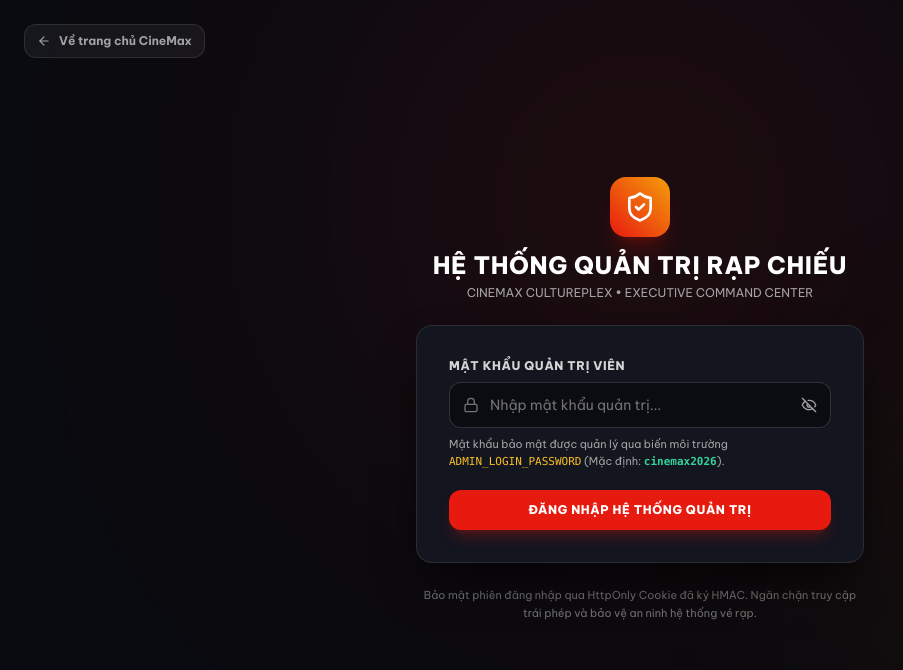
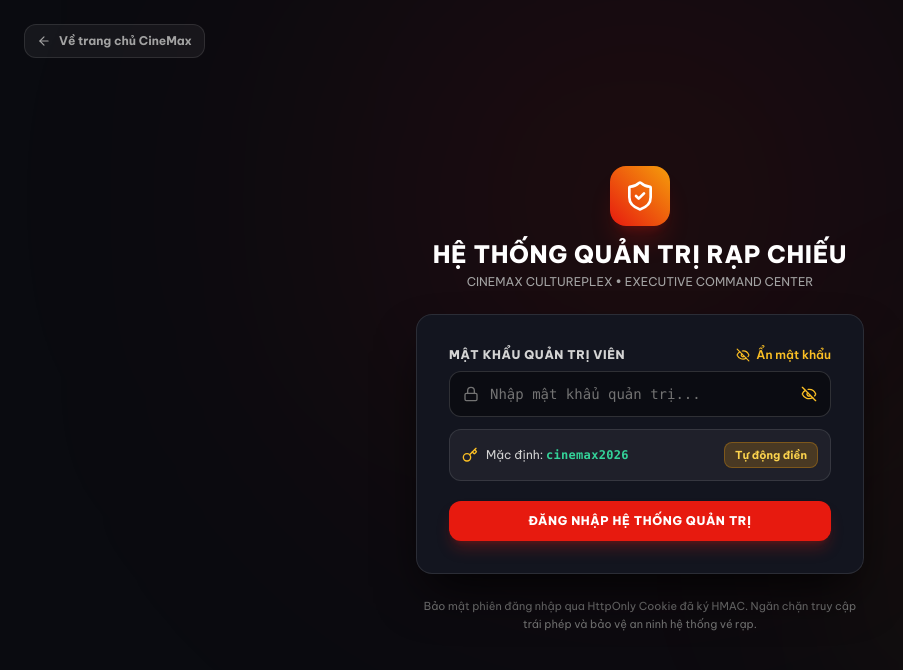
Before and after one commit to nguyenchidung2007real-hue/cinecode, a Next.js app: page /admin/login in a window 1280 px wide. Both pictures are taken after a click on the button "Hiện mật khẩu". Shown: the top 670 px of the page, without its empty margins (0-903 px from the left). Built offline with nearby package versions, Linux system fonts and the light colour scheme; no server answers.

Commit message:
fix(auth): sync middleware fallback secret with adminAuth and add instant auto-fill & visibility on admin login page

```diff
--- a/src/app/admin/login/page.tsx
+++ b/src/app/admin/login/page.tsx
@@ -3,7 +3,7 @@
 import React, { useState, Suspense } from "react";
 import { useRouter, useSearchParams } from "next/navigation";
 import Link from "next/link";
-import { ShieldCheck, Lock, Eye, EyeOff, AlertCircle, ArrowLeft, Loader2, Film, Sparkles } from "lucide-react";
+import { ShieldCheck, Lock, Eye, EyeOff, AlertCircle, ArrowLeft, Loader2, Film, Sparkles, Key, Check } from "lucide-react";
 
 function safeNext(value: string | null): string {
   return value && value.startsWith("/") && !value.startsWith("//") && !value.includes("\\")
@@ -46,9 +46,8 @@
         return;
       }
 
-      // Đăng nhập thành công -> chuyển tiếp tới trang quản trị
-      router.push(fromUrl);
-      router.refresh();
+      // Đăng nhập thành công -> chuyển tiếp thẳng tới trang quản trị (hard navigation để nạp cookie phiên tức thì)
+      window.location.href = fromUrl;
     } catch {
       setErrorMessage("Lỗi kết nối máy chủ, vui lòng thử lại sau.");
       setIsLoading(false);
@@ -66,9 +65,29 @@
         )}
 
         <div>
-          <label className="block text-xs font-black text-neutral-300 uppercase tracking-wider mb-2">
-            Mật khẩu quản trị viên
-          </label>
+          <div className="flex items-center justify-between mb-2">
+            <label className="block text-xs font-black text-neutral-300 uppercase tracking-wider">
+              Mật khẩu quản trị viên
+            </label>
+            <button
+              type="button"
+              onClick={() => setShowPassword(!showPassword)}
+              className="text-xs text-neutral-400 hover:text-white flex items-center gap-1.5 transition-colors cursor-pointer"
+            >
+              {showPassword ? (
+                <>
+                  <EyeOff className="w-3.5 h-3.5 text-amber-400" />
+                  <span className="text-amber-400 font-semibold">Ẩn mật khẩu</span>
+                </>
+              ) : (
+                <>
+                  <Eye className="w-3.5 h-3.5 text-neutral-400" />
+                  <span>Hiện mật khẩu</span>
+                </>
+              )}
+            </button>
+          </div>
+
           <div className="relative">
             <div className="absolute inset-y-0 left-0 pl-3.5 flex items-center pointer-events-none text-neutral-500">
               <Lock className="w-4 h-4" />
@@ -80,20 +99,37 @@
               placeholder="Nhập mật khẩu quản trị..."
               disabled={isLoading}
               autoFocus
-              className="w-full pl-10 pr-11 py-3 bg-black/40 border border-white/15 focus:border-[#e71a0f] rounded-xl text-white placeholder-neutral-500 text-sm outline-none transition-all"
+              className="w-full pl-10 pr-11 py-3 bg-black/40 border border-white/15 focus:border-[#e71a0f] rounded-xl text-white placeholder-neutral-500 text-sm outline-none transition-all font-mono"
             />
             <button
               type="button"
               onClick={() => setShowPassword(!showPassword)}
-              className="absolute inset-y-0 right-0 pr-3.5 flex items-center text-neutral-400 hover:text-white"
-              tabIndex={-1}
+              className="absolute inset-y-0 right-0 pr-3.5 flex items-center text-neutral-400 hover:text-white z-10 cursor-pointer"
+              title={showPassword ? "Ẩn mật khẩu" : "Hiện mật khẩu"}
             >
-              {showPassword ? <EyeOff className="w-4 h-4" /> : <Eye className="w-4 h-4" />}
+              {showPassword ? <EyeOff className="w-4 h-4 text-amber-400" /> : <Eye className="w-4 h-4" />}
             </button>
           </div>
-          <p className="text-[11px] text-neutral-400 mt-2">
-            Mật khẩu bảo mật được quản lý qua biến môi trường <code className="text-amber-400 font-mono">ADMIN_LOGIN_PASSWORD</code> (Mặc định: <code className="text-emerald-400 font-mono font-bold">cinemax2026</code>).
-          </p>
+
+          {/* Quick-fill & default password preview card */}
+          <div className="mt-3 p-3 bg-white/5 border border-white/10 rounded-xl flex items-center justify-between gap-3 text-xs">
+            <div className="flex items-center gap-2 text-neutral-300 min-w-0">
+              <Key className="w-4 h-4 text-amber-400 shrink-0" />
+              <span className="truncate">
+                Mặc định: <strong className="text-emerald-400 font-mono font-bold tracking-wide">cinemax2026</strong>
+              </span>
+            </div>
+            <button
+              type="button"
+              onClick={() => {
+                setPassword("cinemax2026");
+                setShowPassword(true);
+              }}
+              className="px-2.5 py-1 bg-amber-500/20 hover:bg-amber-500/30 text-amber-300 border border-amber-500/30 rounded-lg text-[11px] font-bold cursor-pointer transition-all shrink-0 hover:scale-105 active:scale-95"
+            >
+              Tự động điền
+            </button>
+          </div>
         </div>
 
         <button
@@ -104,7 +140,7 @@
           {isLoading ? (
             <>
               <Loader2 className="w-4 h-4 animate-spin" />
-              <span>Đang xác thực...</span>
+              <span>Đang chuyển hướng vào hệ thống...</span>
             </>
           ) : (
             <span>ĐĂNG NHẬP HỆ THỐNG QUẢN TRỊ</span>
--- a/src/middleware.ts
+++ b/src/middleware.ts
@@ -39,7 +39,7 @@
     return false;
   }
 
-  const secret = process.env.ADMIN_SESSION_SECRET?.trim() || process.env.ADMIN_SYNC_SECRET?.trim() || "cinemax-dev-insecure-admin-session-secret";
+  const secret = process.env.ADMIN_SESSION_SECRET?.trim() || process.env.ADMIN_SYNC_SECRET?.trim() || "cinemax-default-admin-session-secret-key-32chars";
   const payload = `admin:${expiresAt}`;
 
   try {
```
